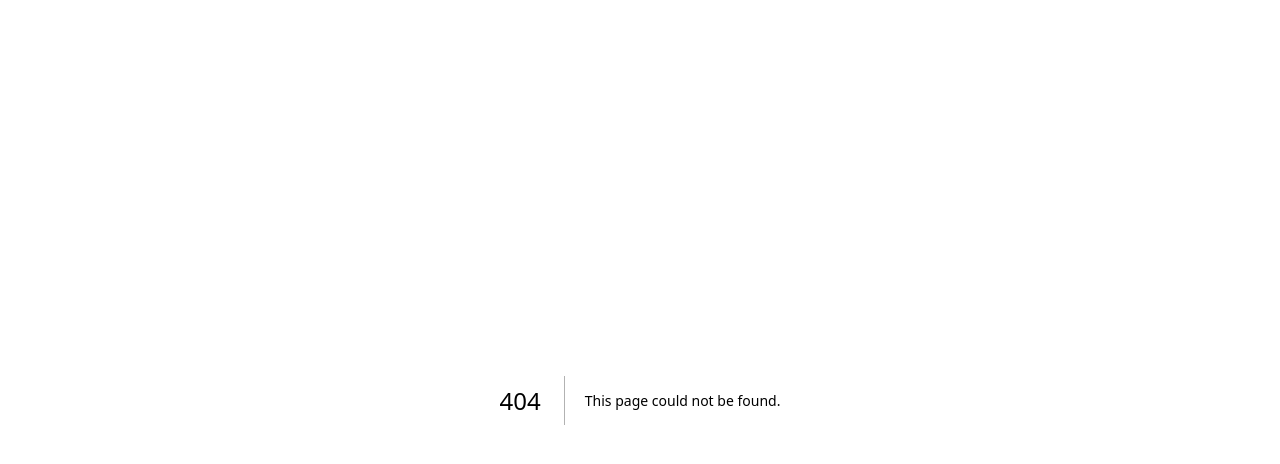
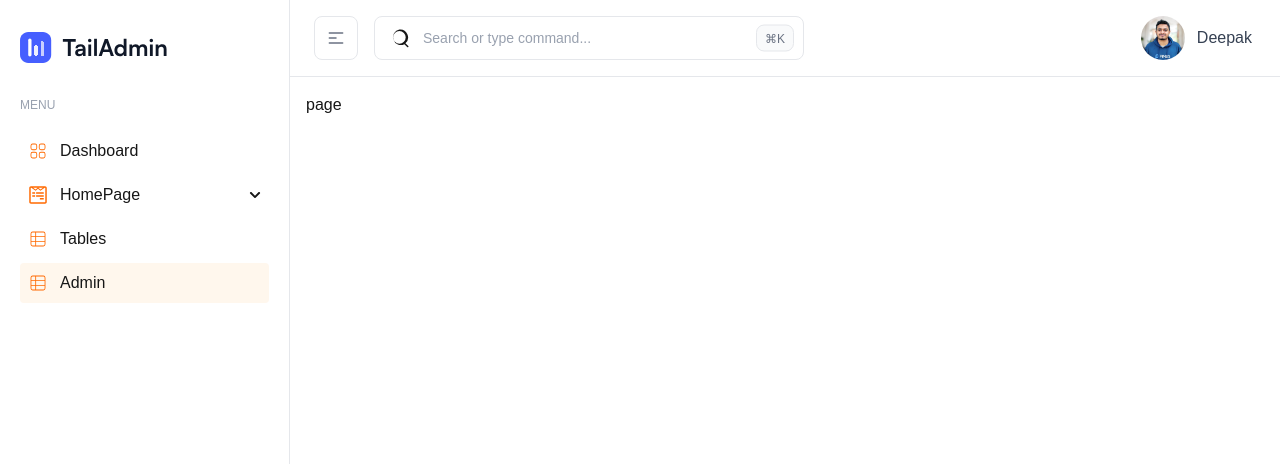
Before and after one commit to deepakumar2023/Unicmart, a Next.js app: page /admin in a window 1280 px wide. Before the commit this address had no page. Shown: the top 464 px of the page. Built offline with nearby package versions, Linux system fonts and the light colour scheme; sample sign-in values are in the browser's storage.

Commit message:
add field api requirment

```diff
--- /dev/null
+++ b/src/app/(dashboard)/admin/page.js
@@ -0,0 +1,9 @@
+import React from 'react'
+
+function page() {
+  return (
+    <div>page</div>
+  )
+}
+
+export default page
--- a/src/app/(dashboard)/users/page.js
+++ b/src/app/(dashboard)/homepage/page.js
@@ -18,7 +18,7 @@ export default function UsersPage() {
 
   return (
     <div>
-      <h1 className="text-3xl font-bold mb-4">Users</h1>
+      <h1 className="text-3xl font-bold mb-4">Homepage</h1>
       <p>This is the users content area.</p>
     </div>
   );
--- a/src/app/(dashboard)/layout/AppSidebar.js
+++ b/src/app/(dashboard)/layout/AppSidebar.js
@@ -1,164 +1,148 @@
 "use client";
-import React, { useEffect, useRef, useState, useCallback } from "react";
+
+import React, { useState } from "react";
 import Link from "next/link";
 import Image from "next/image";
 import { usePathname } from "next/navigation";
 import { useSidebar } from "../../components/context/SidebarContext";
+import { FaChevronDown } from "react-icons/fa";
 
 // Icons
 import { CiGrid41, CiViewTable } from "react-icons/ci";
 import { FaWpforms } from "react-icons/fa6";
 
+// ✅ MENU DATA
 const navItems = [
-  { name: "Dashboard", path: "/dashboard", icon: <CiGrid41 color="#FF6900" /> },
-  { name: "Forms", path: "/users", icon: <FaWpforms color="#FF6900" /> },
-  { name: "Tables", path: "/getalldata", icon: <CiViewTable  color="#FF6900"/> },
+  {
+    name: "Dashboard",
+    path: "/dashboard",
+    icon: <CiGrid41 color="#FF6900" />,
+  },
+  {
+    name: "HomePage", // Not clickable
+    icon: <FaWpforms color="#FF6900" />,
+    children: [
+      {
+        name: "Navbar",
+        path: "/homepage/slider-settings",
+        icon: <CiViewTable color="#FF6900" />,
+      },
+      {
+        name: "Banner Settings",
+        path: "/homepage/banner-settings",
+        icon: <CiViewTable color="#FF6900" />,
+      },
+      {
+        name: "Footer Settings",
+        path: "/homepage/#!",
+        icon: <CiViewTable color="#FF6900" />,
+      },
+    ],
+  },
+  {
+    name: "Tables",
+    path: "/getalldata",
+    icon: <CiViewTable color="#FF6900" />,
+  },
+
+  {
+    name: "Admin",
+    path: "/admin",
+    icon: <CiViewTable color="#FF6900" />,
+  },
 ];
 
-const AppSidebar = () => {
+// ✅ COMPONENT
+export default function AppSidebar() {
   const { isExpanded, isMobileOpen, isHovered, setIsHovered } = useSidebar();
   const pathname = usePathname();
+  const [openSubmenu, setOpenSubmenu] = useState(null);
 
-  const [openSubmenu, setOpenSubmenu] = useState(null);
-  const [subMenuHeight, setSubMenuHeight] = useState({});
-  const subMenuRefs = useRef({});
-
-  const isActive = useCallback((path) => path === pathname, [pathname]);
-
-  useEffect(() => {
-    let submenuMatched = false;
-    ["main"].forEach((menuType) => {
-      const items = navItems;
-      items.forEach((nav, index) => {
-        if (nav.subItems) {
-          nav.subItems.forEach((subItem) => {
-            if (isActive(subItem.path)) {
-              setOpenSubmenu({ type: menuType, index });
-              submenuMatched = true;
-            }
-          });
-        }
-      });
-    });
-    if (!submenuMatched) setOpenSubmenu(null);
-  }, [pathname, isActive]);
-
-  useEffect(() => {
-    if (openSubmenu !== null) {
-      const key = `${openSubmenu.type}-${openSubmenu.index}`;
-      if (subMenuRefs.current[key]) {
-        setSubMenuHeight((prevHeights) => ({
-          ...prevHeights,
-          [key]: subMenuRefs.current[key].scrollHeight || 0,
-        }));
-      }
-    }
-  }, [openSubmenu]);
-
-  const handleSubmenuToggle = (index, menuType) => {
-    setOpenSubmenu((prev) => {
-      if (prev && prev.type === menuType && prev.index === index) return null;
-      return { type: menuType, index };
-    });
+  const handleToggle = (path) => {
+    setOpenSubmenu((prev) => (prev === path ? null : path));
   };
 
-  const renderMenuItems = (items, menuType) => (
-    <ul className="flex flex-col gap-4">
-      {items.map((nav, index) => (
-        <li key={nav.name}>
-          {nav.subItems ? (
-            <button
-              onClick={() => handleSubmenuToggle(index, menuType)}
-              className={`menu-item group ${
-                openSubmenu?.type === menuType && openSubmenu?.index === index
-                  ? "menu-item-active"
-                  : "menu-item-inactive"
-              } cursor-pointer ${
-                !isExpanded && !isHovered ? "lg:justify-center" : "lg:justify-start"
-              } flex items-center gap-3`}
+  const renderMenuItems = (items, depth = 0) => {
+    return (
+      <ul className={`flex flex-col gap-1 ${depth > 0 ? "ml-0" : ""}`}>
+        {items.map((item) => {
+          const isActive = pathname === item.path;
+          const hasChildren = item.children && item.children.length > 0;
+          const isOpen = openSubmenu === item.name;
+
+          return (
+            <li key={item.path || item.name}>
+              {hasChildren ? (
+                <>
+                  <div
+                    onClick={(e) => {
+                      e.stopPropagation(); // Prevent click bubbling
+                      handleToggle(item.name);
+                    }}
+                    className={`flex items-center justify-between w-full py-2 px-2 rounded transition-all hover:bg-orange-100 cursor-pointer ${isOpen ? "bg-orange-50" : ""
+                      }`}
                   >
-              <span className="text-xl">{nav.icon}</span>
+                    <div className="flex items-center gap-3">
+                      {item.icon && (
+                        <span className="text-xl">{item.icon}</span>
+                      )}
                       {(isExpanded || isHovered || isMobileOpen) && (
-                <span className="menu-item-text">{nav.name}</span>
+                        <span className="font-medium">{item.name}</span>
                       )}
-            </button>
+                    </div>
+                    {(isExpanded || isHovered || isMobileOpen) && (
+                      <FaChevronDown
+                        className={`text-xs transition-transform duration-300 ${isOpen ? "rotate-180" : ""
+                          }`}
+                      />
+                    )}
+                  </div>
+
+                  {/* Dropdown content */}
+                  <div
+                    className="overflow-hidden transition-all duration-300 ease-in-out"
+                    style={{ maxHeight: isOpen ? "1000px" : "0px" }}
+                  >
+                    <div className="border-l border-gray-200">
+                      {renderMenuItems(item.children, depth + 1)}
+                    </div>
+                  </div>
+                </>
               ) : (
                 <Link
-              href={nav.path}
-              className={`menu-item group ${
-                isActive(nav.path) ? "menu-item-active" : "menu-item-inactive"
-              } flex items-center gap-3 ${
-                !isExpanded && !isHovered ? "lg:justify-center" : "lg:justify-start"
+                  href={item.path}
+                  className={`flex items-center gap-3 py-2 px-2 rounded transition-all hover:bg-orange-100 ${isActive ? "bg-orange-50" : ""
                     }`}
                 >
-              <span className="text-xl">{nav.icon}</span>
+                  {item.icon && <span className="text-xl">{item.icon}</span>}
                   {(isExpanded || isHovered || isMobileOpen) && (
-                <span className="menu-item-text">{nav.name}</span>
+                    <span>{item.name}</span>
                   )}
                 </Link>
               )}
-          {nav.subItems && (isExpanded || isHovered || isMobileOpen) && (
-            <div
-              ref={(el) => {
-                subMenuRefs.current[`${menuType}-${index}`] = el;
-              }}
-              className="overflow-hidden transition-all duration-300"
-              style={{
-                height:
-                  openSubmenu?.type === menuType && openSubmenu?.index === index
-                    ? `${subMenuHeight[`${menuType}-${index}`]}px`
-                    : "0px",
-              }}
-            >
-              <ul className="mt-2 space-y-1 ml-9">
-                {nav.subItems.map((subItem) => (
-                  <li key={subItem.name}>
-                    <Link
-                      href={subItem.path}
-                      className={`menu-dropdown-item ${
-                        isActive(subItem.path)
-                          ? "menu-dropdown-item-active"
-                          : "menu-dropdown-item-inactive"
-                      }`}
-                    >
-                      {subItem.name}
-                      {/* <span className="flex items-center gap-1 ml-auto">
-                        {subItem.new && (
-                          <span className="menu-dropdown-badge">new</span>
-                        )}
-                        {subItem.pro && (
-                          <span className="menu-dropdown-badge">pro</span>
-                        )}
-                      </span> */}
-                    </Link>
             </li>
-                ))}
-              </ul>
-            </div>
-          )}
-        </li>
-      ))}
+          );
+        })}
       </ul>
     );
+  };
 
   return (
     <aside
-      className={`fixed mt-16 flex flex-col lg:mt-0 top-0 px-5 left-0 bg-white dark:bg-gray-900 dark:border-gray-800 text-gray-900 h-screen transition-all duration-300 ease-in-out z-50 border-r border-gray-200
-        ${
-          isExpanded || isMobileOpen
+      className={`fixed top-0 left-0 h-screen z-50 px-5 mt-16 lg:mt-0 bg-white dark:bg-gray-900 dark:border-gray-800 border-r border-gray-200 transition-all duration-300 ease-in-out
+        ${isExpanded || isMobileOpen
           ? "w-[290px]"
           : isHovered
             ? "w-[290px]"
             : "w-[90px]"
         }
-        ${isMobileOpen ? "translate-x-0" : "-translate-x-full"}
-        lg:translate-x-0`}
+        ${isMobileOpen ? "translate-x-0" : "-translate-x-full"} lg:translate-x-0`}
       onMouseEnter={() => !isExpanded && setIsHovered(true)}
       onMouseLeave={() => setIsHovered(false)}
     >
+      {/* Logo */}
       <div
-        className={`py-8 flex ${
-          !isExpanded && !isHovered ? "lg:justify-center" : "justify-start"
+        className={`py-8 flex ${!isExpanded && !isHovered ? "lg:justify-center" : "justify-start"
           }`}
       >
         <Link href="/">
@@ -189,24 +173,23 @@ const AppSidebar = () => {
           )}
         </Link>
       </div>
-      <div className="flex flex-col overflow-y-auto duration-300 ease-linear no-scrollbar">
+
+      {/* Menu */}
+      <div className="flex flex-col overflow-y-auto no-scrollbar">
         <nav className="mb-6">
           <div className="flex flex-col gap-4">
             <div>
               <h2
-                className={`mb-4 text-xs uppercase flex leading-[20px] text-gray-400 ${
-                  !isExpanded && !isHovered ? "lg:justify-center" : "justify-start"
+                className={`mb-4 text-xs uppercase flex leading-[20px] text-gray-400 ${!isExpanded && !isHovered ? "lg:justify-center" : "justify-start"
                   }`}
               >
                 {isExpanded || isHovered || isMobileOpen ? "Menu" : "..."}
               </h2>
-              {renderMenuItems(navItems, "main")}
+              {renderMenuItems(navItems)}
             </div>
           </div>
         </nav>
       </div>
     </aside>
   );
-};
-
-export default AppSidebar;
+}
```
Lines whose indentation alone changed are shown as unchanged.
